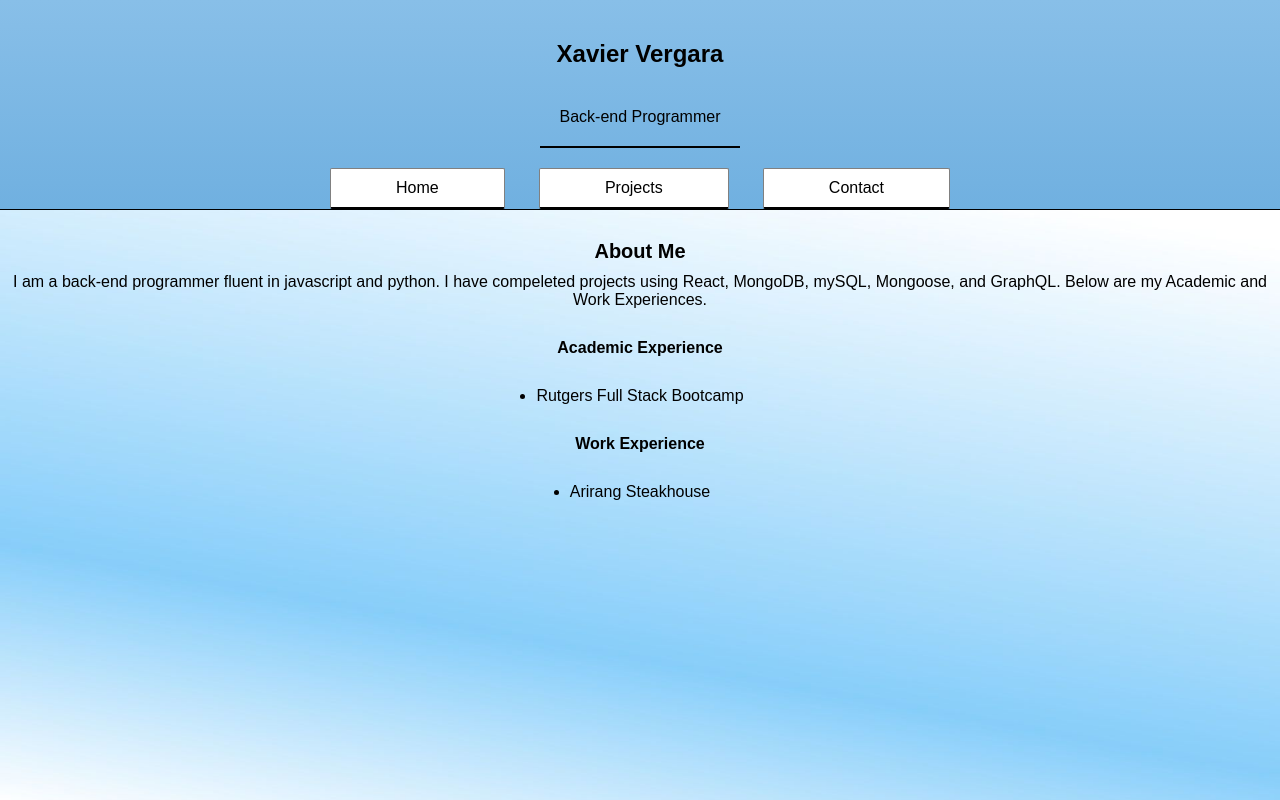
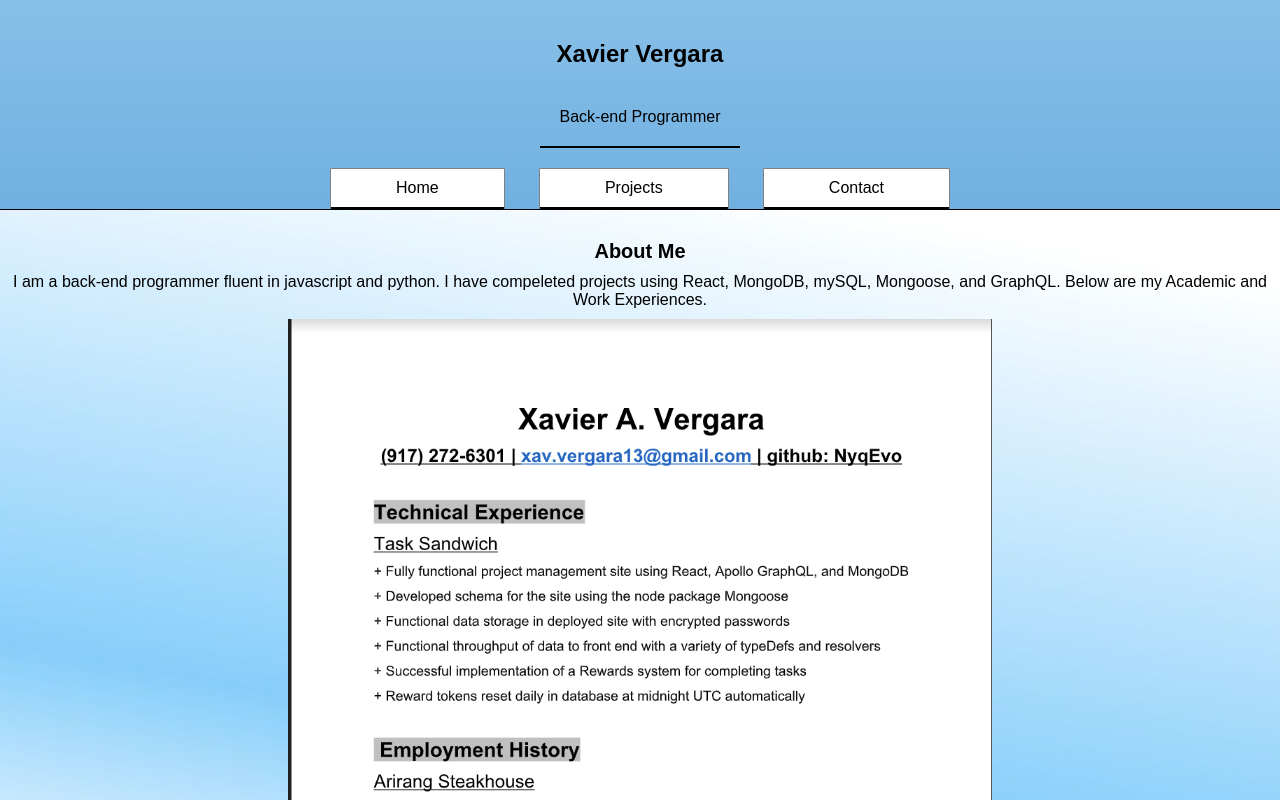
Before and after one commit to NyqEvo/my-react-portfolio, a React (Create React App) app: page / in a window 1280 px wide. Shown: the top 800 px of the page. Built offline with nearby package versions, Linux system fonts and the light colour scheme.

Commit message:
added resume link and pic to home section

```diff
--- a/src/components/Home.js
+++ b/src/components/Home.js
@@ -1,4 +1,5 @@
 import './Home.css'
+import Resume from './Resume';
 const Home = () => {
 
     return (
@@ -7,15 +8,7 @@ const Home = () => {
 
             <p>I am a back-end programmer fluent in javascript and python. I have compeleted projects using React, MongoDB, mySQL, Mongoose, and GraphQL. Below are my Academic and Work Experiences.</p>
 
-            <h2>Academic Experience</h2>
-            <ul>
-                <li>Rutgers Full Stack Bootcamp</li>
-            </ul>
-
-            <h2>Work Experience</h2>
-            <ul>
-                <li>Arirang Steakhouse</li>
-            </ul>
+            <Resume />
 
         </div>
     )
--- /dev/null
+++ b/src/components/Resume.css
@@ -0,0 +1,18 @@
+.resume-container {
+    display: flex;
+    justify-content: center;
+    flex-direction: column;
+    align-items: center;
+    justify-items: center;
+}
+
+.resume-container img, .resume-container a p {
+    display: flex;
+    justify-content: center;
+    font-size: 20px;
+}
+
+.resume-container img {
+    max-width: 70%;
+    height: auto;
+}
--- /dev/null
+++ b/src/components/Resume.js
@@ -0,0 +1,14 @@
+import React from 'react';
+import resume from "./images/resume.png"
+import './Resume.css'
+
+function Resume() {
+    return (
+        <div className='resume-container'>
+            <img src={resume} alt='picture of my resume' />
+            <a href='https://drive.google.com/file/d/1qyl8QqzuwrfDc6K_dY0h-RxETW3Kt6sJ/view?pli=1' target='_blank'><p>Click here to download my resume</p></a>
+        </div>
+    )
+}
+
+export default Resume;
```
Also changed, not shown: src/components/images/resume.png (added), 12 other files (tests, documents, lock files or other folders).
